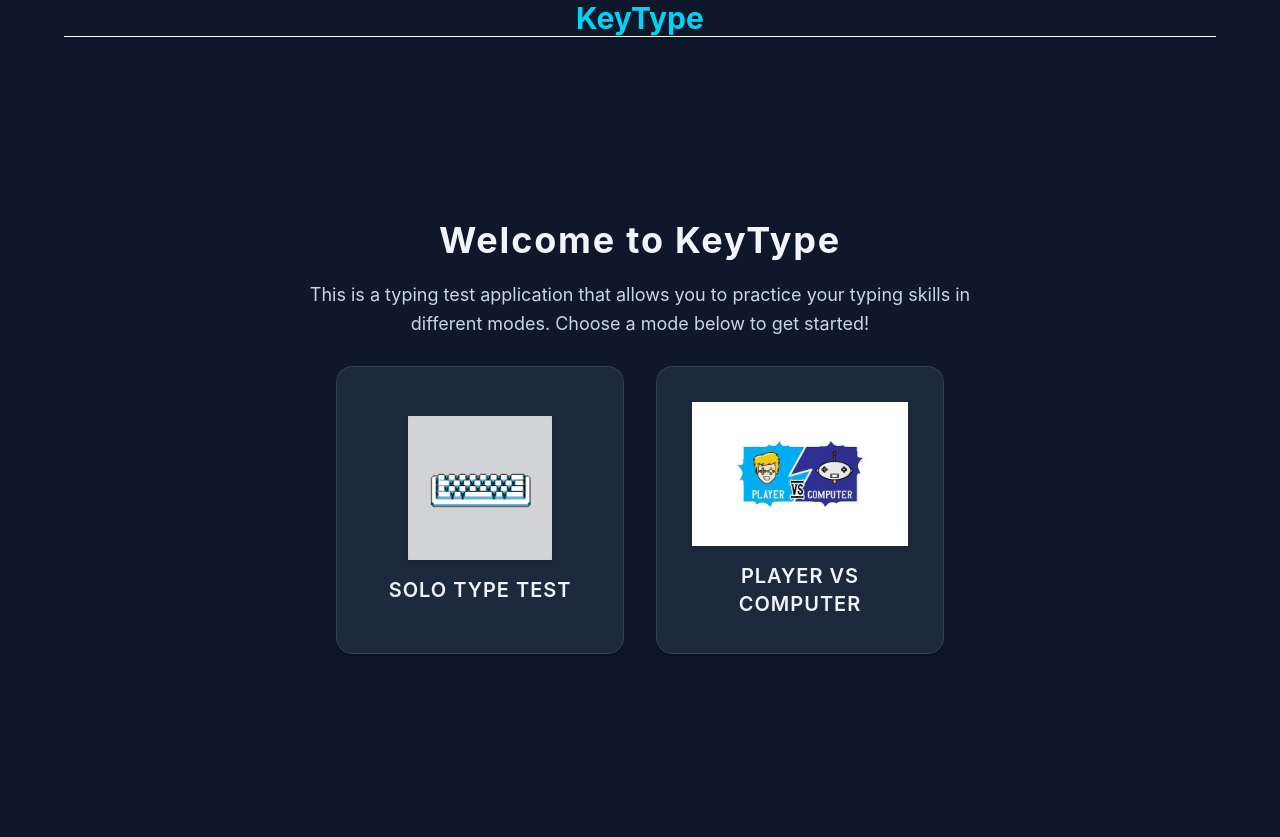
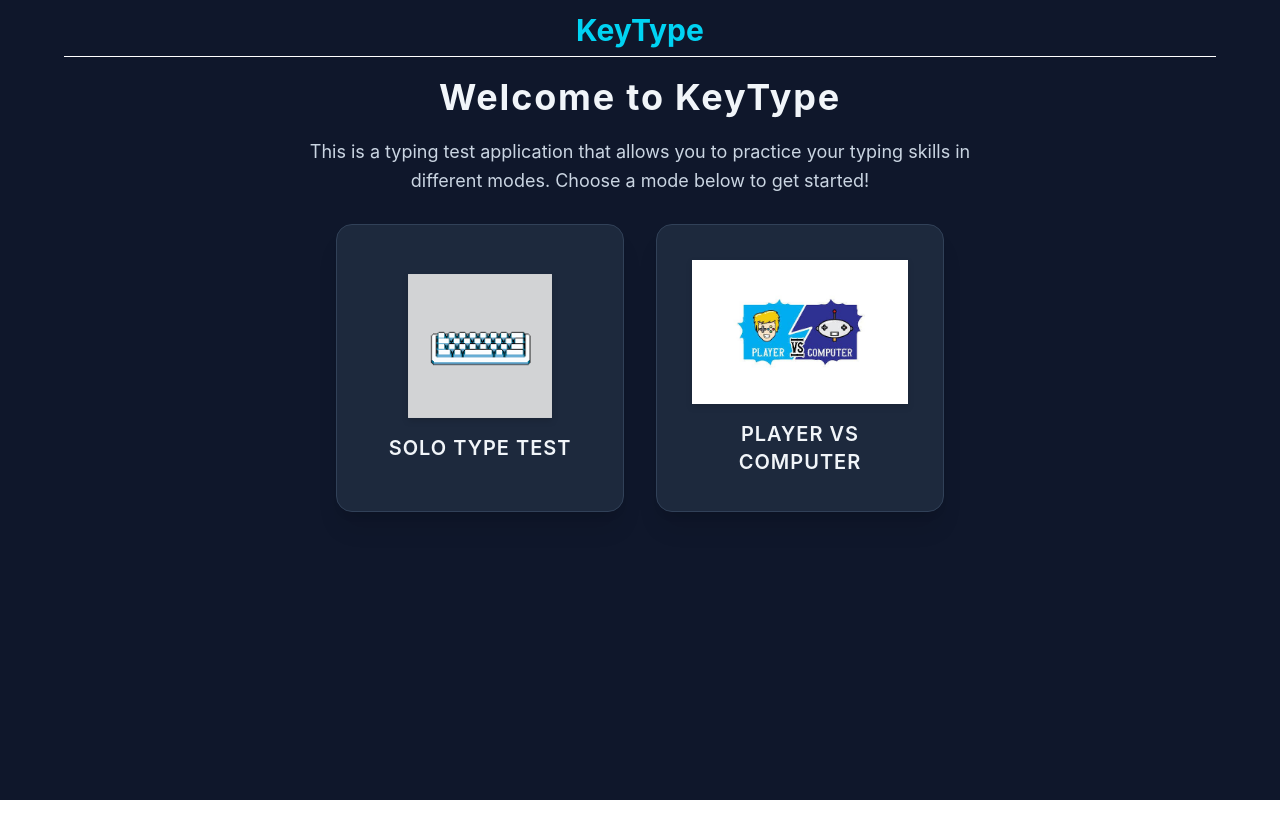
Before and after one commit to nirajv2006/KeyType, a React (Vite) app: page / in a window 1280 px wide. After the commit the page ends 800 px from the top, so only its background shows below. Built offline with nearby package versions, Linux system fonts and the light colour scheme.

Commit message:
Changed few stuff, added ease in transition from the NGO website to the homepage

```diff
--- a/package.json
+++ b/package.json
@@ -11,6 +11,7 @@
   },
   "dependencies": {
     "@tailwindcss/vite": "^4.3.3",
+    "motion": "^13.2.0",
     "react": "^19.2.8",
     "react-dom": "^19.2.8",
     "react-router-dom": "^7.18.3"
--- a/src/components/Header.jsx
+++ b/src/components/Header.jsx
@@ -4,9 +4,9 @@ import React from "react";
 export default function Header(){
     return(
         <header>
-            <div className="bg-[0CDEE8] text-white text-center py-0 px-0 sm:px-6 lg:px-8">
+            <div className="sticky bg-[0CDEE8] text-white text-center py-1 px-0 sm:px-6 lg:px-8">
                 <div className="max-w-7xl mx-auto py-0 px-0 sm:px-6 lg:px-8">
-                    <h1 className="text-3xl font-bold text-cyan-400 py">KeyType</h1>
+                    <h1 className="text-3xl font-bold text-cyan-400 py-2">KeyType</h1>
                     <hr className=""/>
                 </div>
             </div>
--- /dev/null
+++ b/src/components/PageTransition.jsx
@@ -0,0 +1,15 @@
+import React from 'react';
+import { motion } from 'framer-motion';
+
+export default function PageTransition({ children }) {
+    return (
+        <motion.div
+            initial={{ opacity: 0, y: 15 }}
+            animate={{ opacity: 1, y: 0 }}
+            exit={{ opacity: 0, y: -15 }}
+            transition={{ duration: 0.6, ease: 'easeOut' }}
+        >
+            {children}
+        </motion.div>
+    )
+}
--- a/src/pages/HomePage.jsx
+++ b/src/pages/HomePage.jsx
@@ -1,12 +1,14 @@
 import React from 'react';
 import keyboardImg from '../assets/keyboard.png';
 import pvc from '../assets/PVC.jpeg';
+import Transition from '../components/PageTransition.jsx';
 
 export default function HomePage() {
   return (
-    <div className="flex flex-col gap-5 items-center justify-center h-screen overflow-hidden bg-slate-900 px-4">
+    <Transition>
+    <div className="flex flex-col gap-5 items-center justify-center min-h-scren bg-slate-900 px-4 py-4">
         <h1>
-            <span className="text-4xl font-bold text-slate-100 tracking-wider">Welcome to KeyType</span>
+            <span className="font-bold text-slate-100 tracking-wider text-2xl sm:text-3xl md:text-4xl">Welcome to KeyType</span>
         </h1>
 
         <p className="text-lg text-slate-300 max-w-2xl text-center leading-relaxed">
@@ -51,5 +53,6 @@ export default function HomePage() {
             </button>
         </div>
     </div>
+    </Transition>
   );
 }
```
Also changed, not shown: 1 other file (tests, documents, lock files or other folders).
